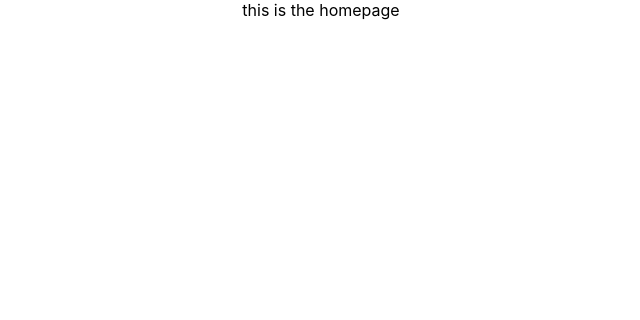
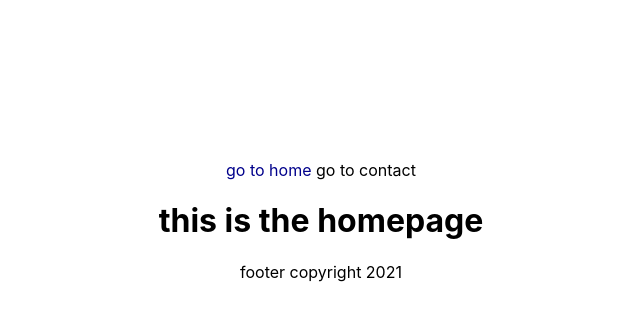
Before and after one commit to cenescu78/g2-final-project, a React (Create React App) app: page / in a window 1280 px wide. Shown: the top 320 px of the page, without its empty margins (319-959 px from the left). Built offline with nearby package versions, Linux system fonts and the light colour scheme.

Commit message:
add route params example

```diff
--- a/src/App.js
+++ b/src/App.js
@@ -3,16 +3,23 @@ import { BrowserRouter, Route, Routes } from 'react-router-dom'
 import { Home } from "./pages/home";
 import { ContactUs } from "./pages/contact-us";
 import { NotFound } from "./pages/not-found";
+import { Menu } from "./components/menu";
+import { ProductDetails } from "./pages/product-details";
 
 function App() {
     return (
         <div className="App">
             <BrowserRouter>
+                <Menu />
                 <Routes>
                     <Route path={'/'} element={<Home />} />
                     <Route path={'/contact-us'} element={<ContactUs />} />
+                    <Route path={'/produse/:productName-id-:productId'} element={<ProductDetails />} />
                     <Route path={'*'} element={<NotFound />} />
                 </Routes>
+                <div>
+                    footer copyright 2021
+                </div>
             </BrowserRouter>
         </div>
     );
--- a/src/App.scss
+++ b/src/App.scss
@@ -1,5 +1,7 @@
 .App {
   text-align: center;
+
+  padding: 10rem 2rem;
 }
 
 .App-logo {
--- /dev/null
+++ b/src/components/menu.js
@@ -0,0 +1,13 @@
+import React from 'react';
+import { NavLink } from "react-router-dom";
+import './menu.scss'
+
+export function Menu() {
+
+    return (
+        <nav className={"Menu"}>
+            <NavLink to="/"> go to home</NavLink>
+            <NavLink to="/contact-us"> go to contact</NavLink>
+        </nav>
+    )
+}
--- /dev/null
+++ b/src/components/menu.scss
@@ -0,0 +1,11 @@
+
+.Menu {
+  a {
+    text-decoration: none;
+    color: black;
+  }
+
+  a.active {
+    color: darkblue;
+  }
+}
--- a/src/pages/contact-us.js
+++ b/src/pages/contact-us.js
@@ -4,7 +4,7 @@ export function ContactUs() {
 
     return (
         <div>
-            this is the contact us page
+            <h1> this is the contact us page</h1>
         </div>
     )
 }
--- a/src/pages/home.js
+++ b/src/pages/home.js
@@ -4,7 +4,7 @@ export function Home() {
 
     return (
         <div>
-            this is the homepage
+            <h1>this is the homepage</h1>
         </div>
     )
 }
--- a/src/pages/not-found.js
+++ b/src/pages/not-found.js
@@ -5,6 +5,7 @@ export function NotFound() {
     return (
         <div>
             <h1>Eroare 404, Pagina nu exista</h1>
+
         </div>
     )
 }
--- /dev/null
+++ b/src/pages/product-details.js
@@ -0,0 +1,16 @@
+import React from 'react';
+import { useParams } from "react-router";
+
+export function ProductDetails() {
+    const params = useParams();
+    console.log('params', params)
+    // useEffect(() => {
+    // fetch(`http://localhost:3000/products${params.productId}`)
+    // }, [])
+    return (
+        <div>
+            <h1> this is the {params.productName} page</h1>
+
+        </div>
+    )
+}
```
